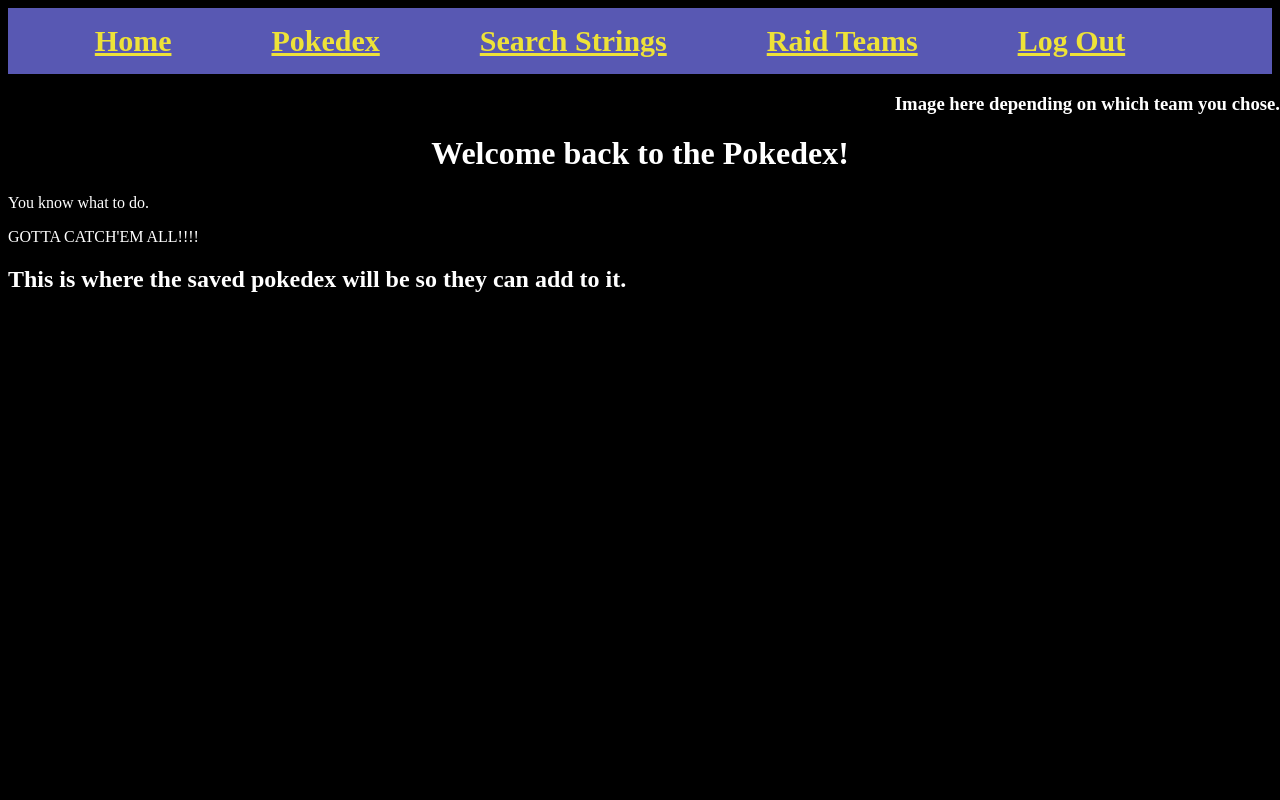
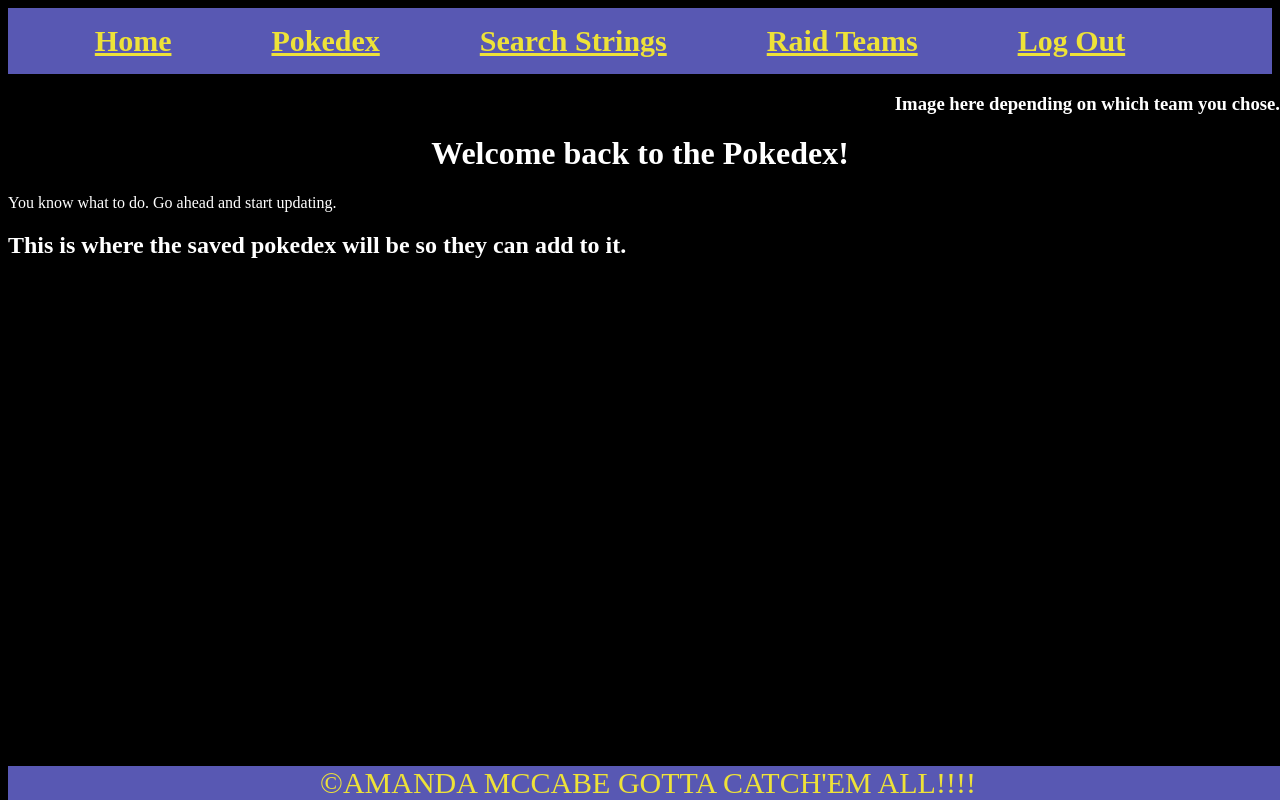
Before and after one commit to Amanda-McCabe/pokeGo_helper_wireframes, a plain HTML site: page src/update_pokedex/index.html in a window 1280 px wide. Drawn offline with Linux system fonts and the light colour scheme.

Commit message:
css updates

```diff
--- a/src/landing_page/landing.css
+++ b/src/landing_page/landing.css
@@ -1,5 +1,7 @@
 body{
     background-color: black;
+    font-size: 30px;
+    text-align: center;
 }
 
 h1{
@@ -15,15 +17,14 @@ p{
 }
 
 form{
+    padding: 40px;
     background-image: url('./images/starters.jpg');
     background-repeat: no-repeat;
     background-attachment: fixed;
-    background-position: center;
+    background-position: 50% 50%;
     font-weight: bolder;
-    font-size: 30px;
-    text-align: center;
-    color: black;
-    text-shadow: 4px 4px 5px red;
+    color: white;
+    text-shadow: 4px 4px 5px black;
 }
 
 /* styles desktop*/
@@ -44,11 +45,11 @@ form{
         background-image: url('./images/starters.jpg');
         background-repeat: no-repeat;
         background-attachment: fixed;
-        background-position: center;
+        background-position: 50% 50%;
         font-weight: bolder;
-        font-size: 60px;
+        font-size: 58px;
         text-align: center;
-        color: black;
-        text-shadow: 4px 4px 5px red;
+        color: white;
+        text-shadow: 4px 4px 5px black;
     }
 }
--- a/src/log_in_page/log_in.css
+++ b/src/log_in_page/log_in.css
@@ -1,21 +1,23 @@
 body{
-    padding: 70px;
+    padding: 200px;
     text-align: center;
     background-attachment: fixed;
     background-position: top center;
     background-image: url('./images/starters.jpg');
     background-repeat: no-repeat;
+    background-position: 50% 50%;
     font-weight: bolder;
     color: white;
     text-shadow: 4px 4px 5px black;
+    background-color: black;
 }
 
 h1{
-    font-size: 40px;
+    font-size: 28px;
 }
 
 form{
-    font-size: 30px;
+    font-size: 25px;
 }
 
 /* styling desktop*/
@@ -25,4 +27,12 @@ form{
         text-align: center;
         background-position: center;
     }
+
+    h1{
+        font-size: 40px;
+    }
+
+    form{
+        font-size: 30px;
+    }
 }
--- a/src/pokedex_page/pokedex.css
+++ b/src/pokedex_page/pokedex.css
@@ -48,6 +48,17 @@ p{
 body{
     background-color: black ;
 }
+
+footer{
+    color: rgb(238, 226, 56);
+    background-color: rgb(88, 88, 179);
+    text-align: center;
+    font-size: 15px;
+    position: fixed;
+    bottom: 0;
+    width: 100%;
+}
+
 /* nav style desktop */
 
 @media all and (min-width: 600px) {
@@ -56,4 +67,13 @@ body{
         margin: 0 100px 0 0;
         font-size: 30px;
     }
+
+    footer{
+        margin: 0;
+        text-align: center;
+        font-size: 30px;
+        position: fixed;
+        bottom: 0;
+        width: 100%;
+    }
 }
--- a/src/team_page/team.css
+++ b/src/team_page/team.css
@@ -56,9 +56,28 @@ body{
     width: 200px;
 }
 
+footer{
+    color: rgb(238, 226, 56);
+    background-color: rgb(88, 88, 179);
+    text-align: center;
+    font-size: 15px;
+    position: fixed;
+    bottom: 0;
+    width: 100%;
+}
+
 /*styles desktop*/
 @media all and (min-width: 600px){
     body{
         text-align: center;
     }
+
+    footer{
+        margin: 0;
+        text-align: center;
+        font-size: 30px;
+        position: fixed;
+        bottom: 0;
+        width: 100%;
+    }
 }
--- a/src/update_pokedex/index.html
+++ b/src/update_pokedex/index.html
@@ -20,8 +20,12 @@
     </header>
     <h3>Image here depending on which team you chose.</h3>
     <h1>Welcome back to the Pokedex!</h1>
-    <p>You know what to do.</p>
-    <p>GOTTA CATCH'EM ALL!!!!</p>
+    <p>You know what to do. Go ahead and start updating.</p>
     <h2>This is where the saved pokedex will be so they can add to it.</h2>
+
+    <footer>
+        &copy;AMANDA MCCABE GOTTA CATCH'EM ALL!!!!
+    </footer>
+
 </body>
 </html>
--- a/src/update_pokedex/update.css
+++ b/src/update_pokedex/update.css
@@ -48,6 +48,18 @@ p{
 body{
     background-color: black ;
 }
+
+footer{
+    color: rgb(238, 226, 56);
+    background-color: rgb(88, 88, 179);
+    text-align: center;
+    font-size: 15px;
+    position: fixed;
+    bottom: 0;
+    width: 100%;
+}
+
+
 /* nav style desktop */
 
 @media all and (min-width: 600px) {
@@ -56,4 +68,13 @@ body{
         margin: 0 100px 0 0;
         font-size: 30px;
     }
+
+    footer{
+        margin: 0;
+        text-align: center;
+        font-size: 30px;
+        position: fixed;
+        bottom: 0;
+        width: 100%;
+    }
 }
```
Also changed, not shown: src/home_screen/index.html (+2 -0 lines), src/log_in_page/index.html (+1 -0 lines), src/pokedex_page/index.html (+5 -0 lines), src/team_page/index.html (+4 -0 lines), src/team_page/images/teamBanners.jpg (deleted).
